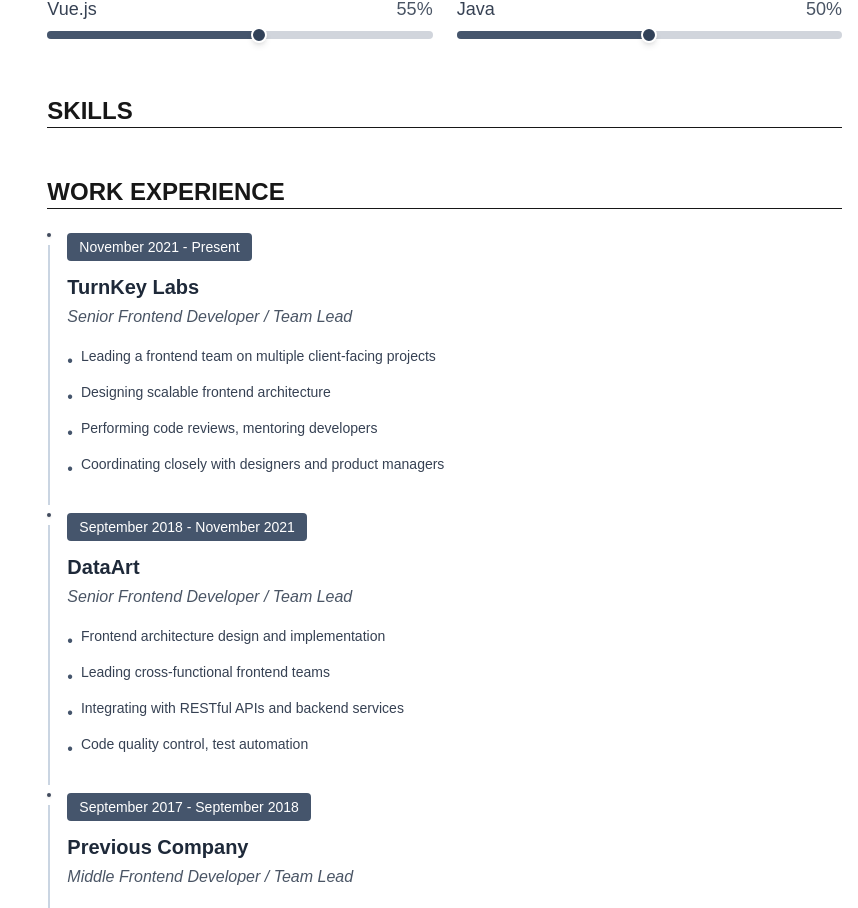
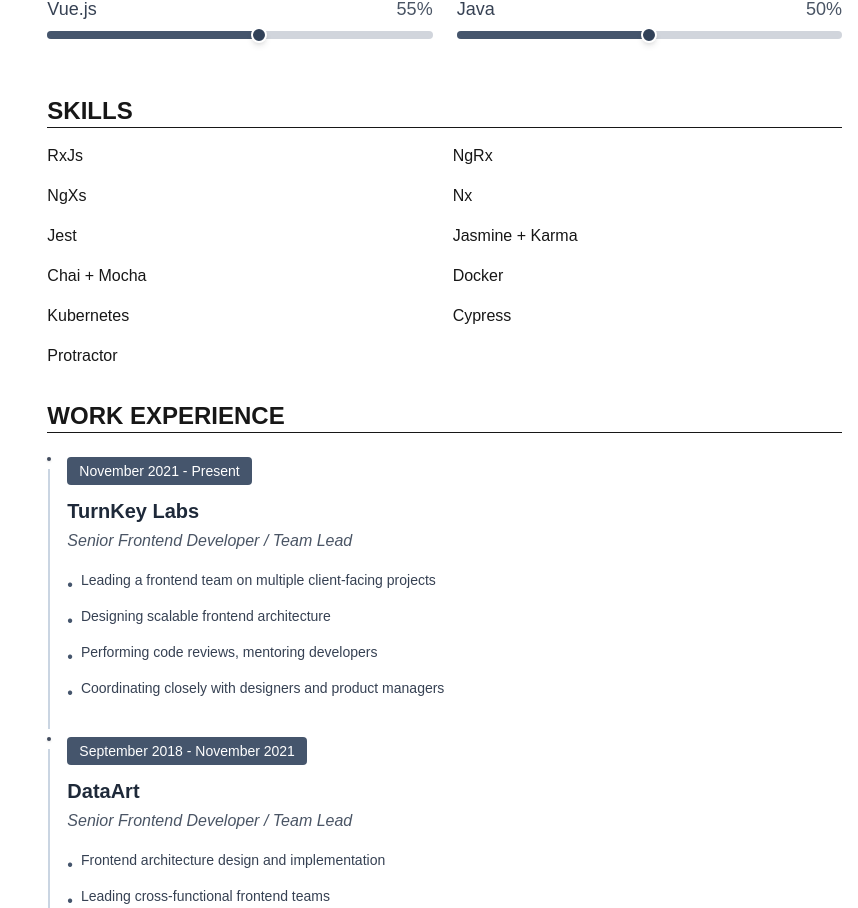
Before and after one commit to oliverfrost/my-personal-website, a Next.js app: page / in a window 1280 px wide. Shown: the part 831-1739 px from the top of the page, without its empty margins (422-1280 px from the left). Built offline with nearby package versions, Linux system fonts and the light colour scheme; a web font is replaced by a local one.

Commit message:
Adds content to Skills section.

```diff
--- a/components/simple-switcher.tsx
+++ b/components/simple-switcher.tsx
@@ -38,9 +38,9 @@
       >
         <div
           className={`
-            absolute top-1 w-6 h-6 bg-white rounded-full shadow-md
+            absolute top-1 w-6 h-6 rounded-full shadow-md
             transition-transform duration-200 ease-in-out
-            ${isChecked ? 'translate-x-1' : 'translate-x-6'}
+            ${isChecked ? 'translate-x-6 bg-slate-600' : 'translate-x-1 bg-white'}
           `}
         />
       </div>
--- a/components/skills.tsx
+++ b/components/skills.tsx
@@ -1,12 +1,29 @@
 import React from 'react';
 
 export default function Skills() {
+  const skills = [
+    'RxJs',
+    'NgRx',
+    'NgXs',
+    'Nx',
+    'Jest',
+    "Jasmine + Karma",
+    'Chai + Mocha',
+    'Docker',
+    'Kubernetes',
+    'Cypress',
+    'Protractor'
+  ];
+
   return <div className='w-full'>
     <h2 className="mb-4 text-2xl font-bold border-b-1 uppercase">
       Skills
     </h2>
 
-
-
+    <ul className='grid gap-1 sm:grid-cols-2 sm:gap-4'>
+      {skills.map((skill, index) => (
+        <li key={index}>{skill}</li>
+      ))}
+    </ul>
   </div>;
 }
```
